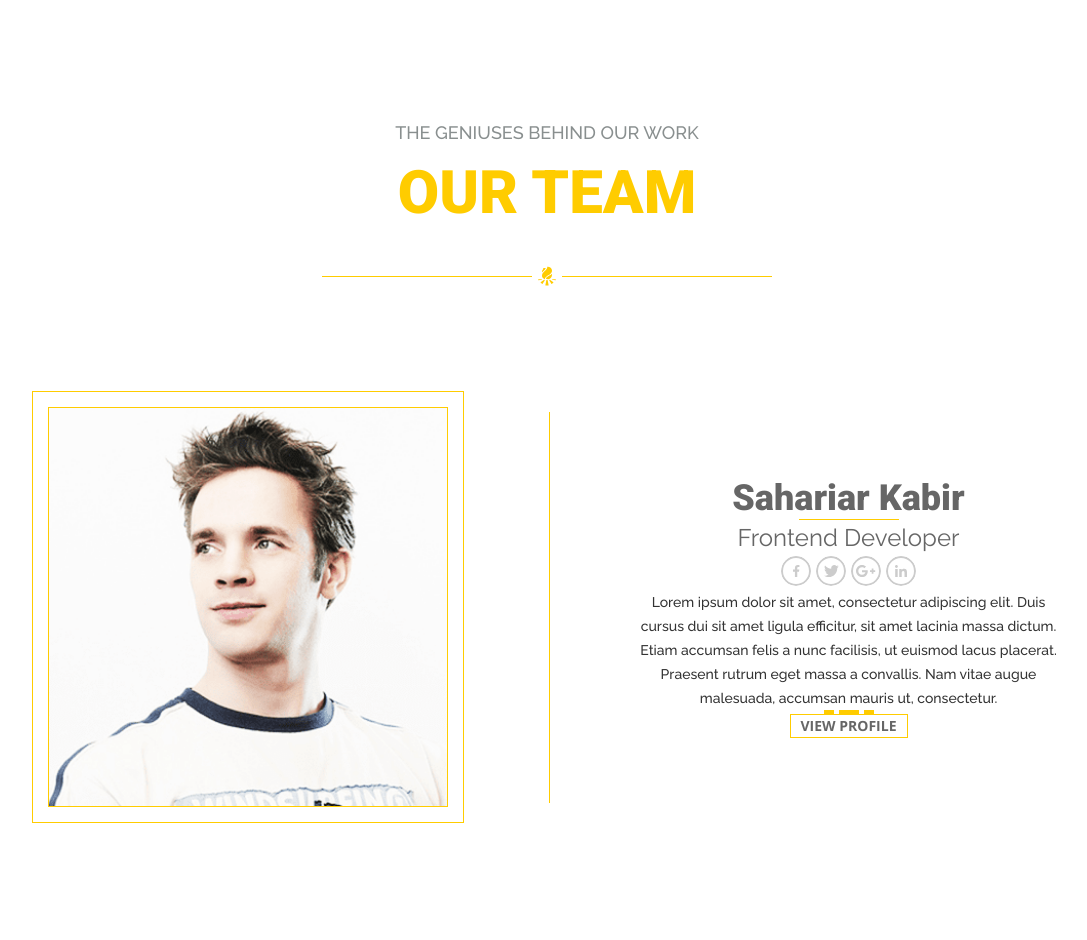
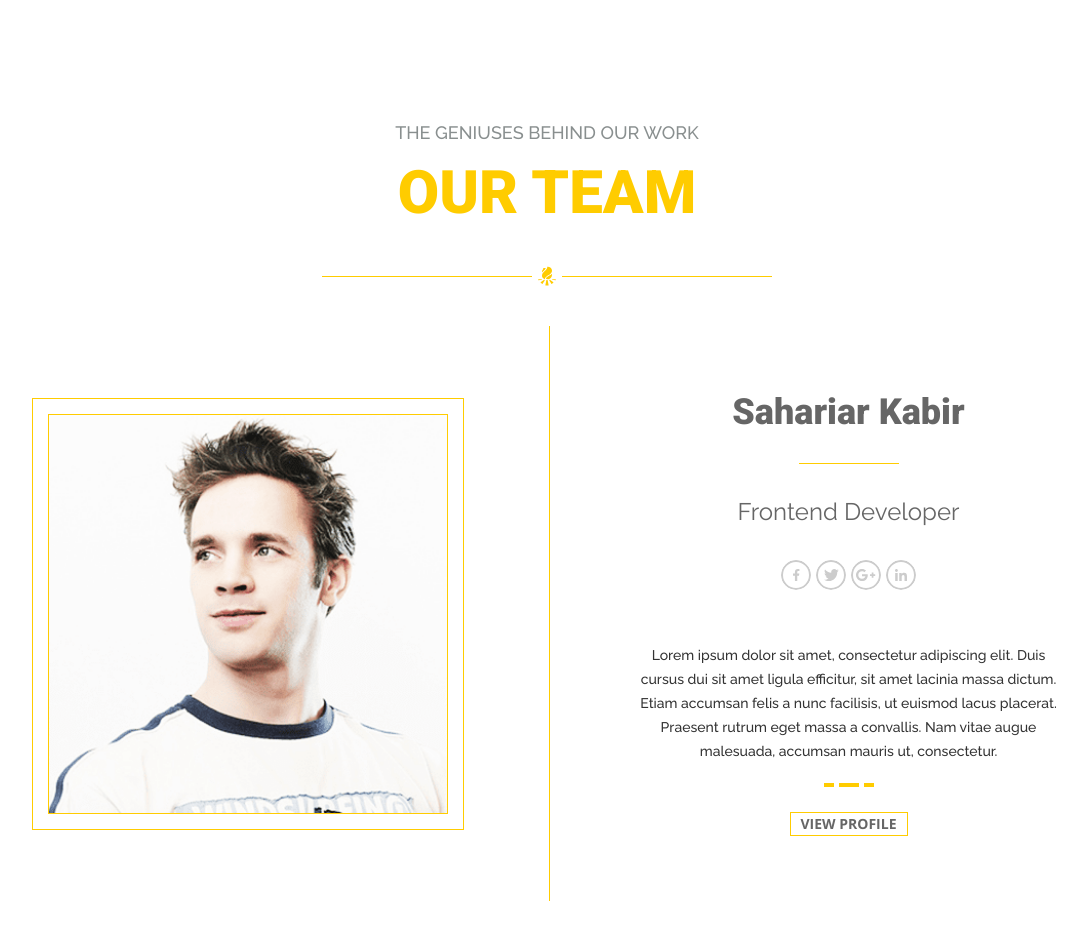
Before and after one commit to sergeiown/BeetRootEducationLesson17, a plain HTML site: page index.html in a window 1280 px wide. Shown: the whole page, without its empty margins (93-1180 px from the left). Drawn offline with nearby package versions, Linux system fonts and the light colour scheme.

Commit message:
add positioning

```diff
--- a/style/_reset.scss
+++ b/style/_reset.scss
@@ -31,6 +31,7 @@ textarea {
   font-family: inherit;
 }
 button {
+  background-color: transparent;
   cursor: pointer;
 }
 a,
--- a/style/index.scss
+++ b/style/index.scss
@@ -31,13 +31,16 @@ body {
   display: flex;
   flex-direction: column;
   align-items: center;
+
   h4 {
     @extend %subtitle;
     margin: 0 0 15px 0;
   }
+
   h1 {
     @extend %title;
   }
+
   &__underline {
     display: inline-flex;
     align-items: center;
@@ -58,7 +61,6 @@ body {
 }
 
 // ⇓ ⇓ ⇓ ⇓ ⇓ main ⇓ ⇓ ⇓ ⇓ ⇓
-
 .main {
   display: flex;
   flex-direction: row;
@@ -88,15 +90,19 @@ body {
   display: flex;
   flex-direction: column;
   align-items: center;
+
   h2 {
     @extend %subtitle-name;
   }
+
   & hr {
     width: 100px;
     height: 1px;
     background-color: $color-main;
     border: 0;
+    margin: 30px 0;
   }
+
   & h3 {
     @extend %subtitle-position;
   }
@@ -107,7 +113,7 @@ body {
     align-items: center;
     justify-content: space-between;
     gap: 5px;
-
+    margin: 30px 0 49px 0;
     li svg {
       @include parent-hovered;
       width: 30px;
@@ -119,17 +125,20 @@ body {
   & p {
     @extend %text-bio;
     text-align: center;
+    margin: 0 0 20px 0;
   }
+
   & svg {
     width: 50px;
     height: 4px;
   }
+
   & button {
     @extend %text-button;
     @include parent-hovered;
     width: 118px;
     height: 24px;
     border: 1px solid #ffcc00;
-    background-color: transparent;
+    margin: 25px 0 0 0;
   }
 }
```
Also changed, not shown: style/index.css, 1 other file.
